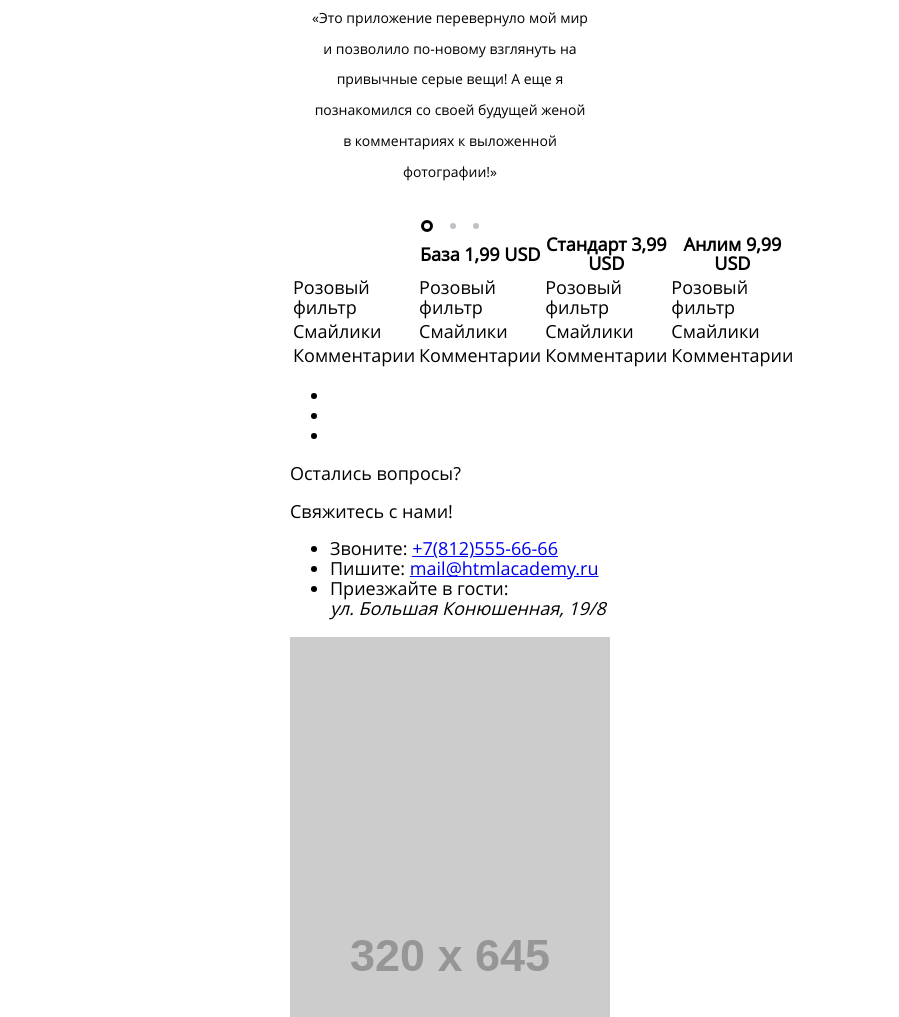
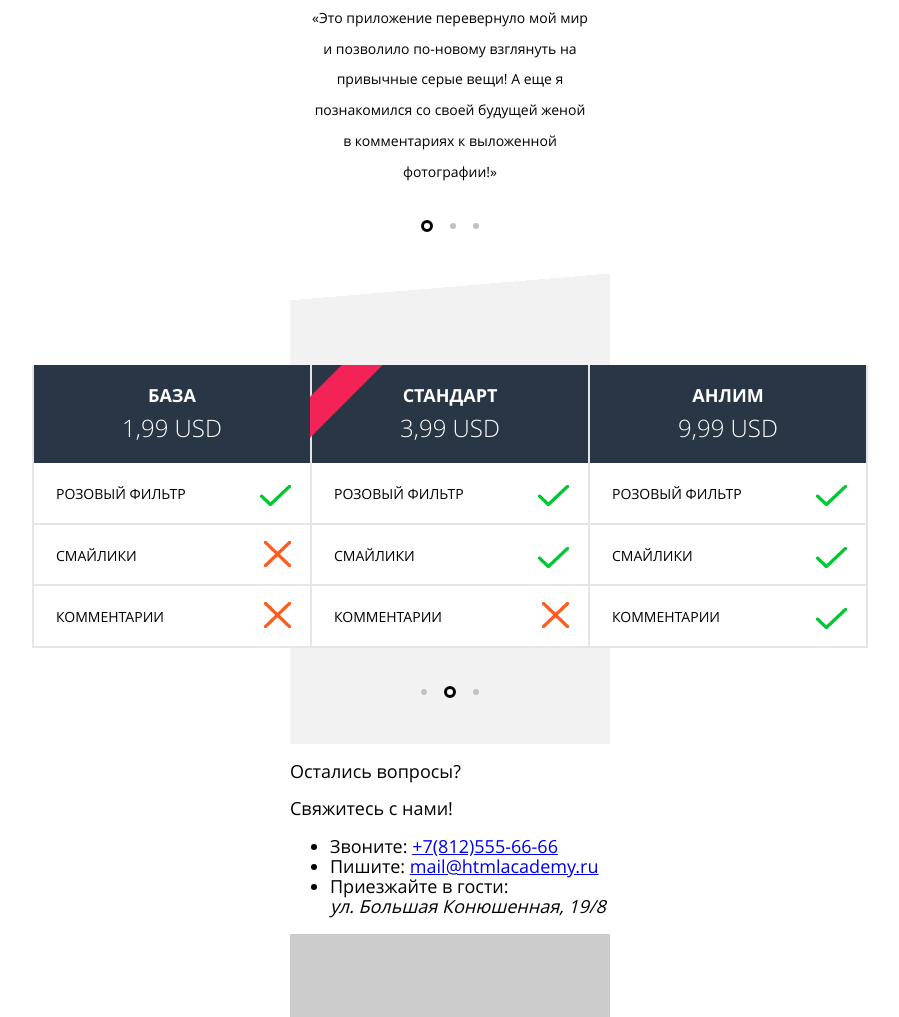
Before and after one commit to Sanych1313/pink, a website: page source/index.html in a window 1280 px wide. Shown: the part 2096-3113 px from the top of the page, without its empty margins (190-1089 px from the left). Drawn offline with Linux system fonts and the light colour scheme; placeholder pictures from the web are drawn by us.

Commit message:
блок

```diff
--- a/source/index.html
+++ b/source/index.html
@@ -120,38 +120,38 @@
     <table class="price__table price-table">
       <tr class="price-table__row">
         <th class="price-table--hidden"></th>
-        <th class="price-table__title">База <span>1,99 USD</span></th>
-        <th class="price-table__title price-table__title--hit">Стандарт <span>3,99 USD</span></th>
-        <th class="price-table__title">Анлим <span>9,99 USD</span></th>
+        <th class="price-table__title"><span>База</span><span class="price-table__price">1,99 USD</span></th>
+        <th class="price-table__title price-table__title--hit"><span>Стандарт</span><span class="price-table__price">3,99 USD</span></th>
+        <th class="price-table__title"><span>Анлим</span><span class="price-table__price">9,99 USD</span></th>
       </tr>
 
       <tbody class="price-table__main">
         <tr class="price-table__row">
           <td class="price-table__data price-table__data--mobile-hidden">Розовый фильтр</td>
-          <td class="price-table__data"><span class="price-table__data--hidden">Розовый фильтр</span></td>
-          <td class="price-table__data"><span class="price-table__data--hidden">Розовый фильтр</span></td>
-          <td class="price-table__data"><span class="price-table__data--hidden">Розовый фильтр</span></td>
+          <td class="price-table__data price-table__data--yes"><span class="price-table__data--hidden">Розовый фильтр</span></td>
+          <td class="price-table__data price-table__data--yes"><span class="price-table__data--hidden">Розовый фильтр</span></td>
+          <td class="price-table__data price-table__data--yes"><span class="price-table__data--hidden">Розовый фильтр</span></td>
         </tr>
 
         <tr class="price-table__row">
           <td class="price-table__data price-table__data--mobile-hidden">Смайлики</td>
-          <td class="price-table__data"><span class="price-table__data--hidden">Смайлики</span></td>
-          <td class="price-table__data"><span class="price-table__data--hidden">Смайлики</span></td>
-          <td class="price-table__data"><span class="price-table__data--hidden">Смайлики</span></td>
+          <td class="price-table__data price-table__data--no"><span class="price-table__data--hidden">Смайлики</span></td>
+          <td class="price-table__data price-table__data--yes"><span class="price-table__data--hidden">Смайлики</span></td>
+          <td class="price-table__data price-table__data--yes"><span class="price-table__data--hidden">Смайлики</span></td>
         </tr>
 
         <tr class="price-table__row">
           <td class="price-table__data price-table__data--mobile-hidden">Комментарии</td>
-          <td class="price-table__data"><span class="price-table__data--hidden">Комментарии</span></td>
-          <td class="price-table__data"><span class="price-table__data--hidden">Комментарии</span></td>
-          <td class="price-table__data"><span class="price-table__data--hidden">Комментарии</span></td>
+          <td class="price-table__data price-table__data--no"><span class="price-table__data--hidden">Комментарии</span></td>
+          <td class="price-table__data price-table__data--no"><span class="price-table__data--hidden">Комментарии</span></td>
+          <td class="price-table__data price-table__data--yes"><span class="price-table__data--hidden">Комментарии</span></td>
         </tr>
       </tbody><!--/price-table__main-->
     </table><!--/price__table-->
 
     <ul class="price__pagination">
       <li class="price__pagination-item"></li>
-      <li class="price__pagination-item"></li>
+      <li class="price__pagination-item price__pagination-item--active"></li>
       <li class="price__pagination-item"></li>
     </ul>
   </div><!--/price-->
--- /dev/null
+++ b/source/sass/blocks/price.scss
@@ -0,0 +1,151 @@
+.price {
+  position: relative;
+
+  width: 320px;
+  margin: 0 auto;
+  padding-top: 412px;
+  padding-bottom: 46px;
+
+  background: linear-gradient(-184.8deg, #ffffff 5.3%, #f2f2f2 0%);
+}
+
+.price__table {
+  position: absolute;
+  top: 91px;
+  left: -258px;
+
+  width: 836px;
+
+  border-collapse: collapse;
+}
+
+.price-table--hidden,
+.price-table__data--mobile-hidden {
+  display: none;
+}
+
+.price-table__data {
+  background-color: $white;
+  border: 2px solid #e5e5e5;
+}
+
+th {
+  background-color: $darkBlue;
+  border-left: 2px solid #e5e5e5;
+  border-right: 2px solid #e5e5e5;
+}
+
+.price-table__title {
+  padding: 21px 0;
+  font-family: "OpenSansBold", Arial, sans-serif;
+  font-size: 1.8rem;
+  color: $white;
+  text-transform: uppercase;
+
+  span {
+    display: block;
+  }
+
+  span:first-child {
+    margin-bottom: 10px;
+  }
+}
+
+.price-table__title--hit {
+  position: relative;
+
+  &::before {
+    content: "";
+    position: absolute;
+    top: 0;
+    left: -2px;
+
+    width: 74px;
+    height: 73px;
+
+    background-image: url(../img/price-hit.png);
+    background-repeat: no-repeat;
+  }
+}
+
+
+
+.price-table__price {
+  font-family: "OpenSansLight", Arial, sans-serif;
+  font-weight: 100;
+  font-size: 2.4rem;
+}
+
+.price-table__data {
+  position: relative;
+
+  padding: 20px 0;
+  padding-left: 22px;
+
+  span {
+    font-size: 1.4rem;
+    text-transform: uppercase;
+  }
+
+  &::after{
+    content: "";
+    position: absolute;
+    right: 19px;
+  }
+}
+
+.price-table__data--yes::after {
+  top: 22px;
+
+  width: 31px;
+  height: 21px;
+
+  background-image: url(../img/price-yes.png);
+  background-repeat: no-repeat;
+}
+
+.price-table__data--no::after {
+  top: 16px;
+
+  width: 27px;
+  height: 26px;
+
+  background-image: url(../img/price-no.png);
+  background-repeat: no-repeat;
+}
+
+.price-table__row:first-child .price-table__data {
+  border-top: none;
+}
+
+.price__pagination {
+  display: flex;
+  justify-content: center;
+  align-items: center;
+  margin: 0;
+  padding: 0;
+  list-style: none;
+}
+
+.price__pagination-item {
+  width: 6px;
+  height: 6px;
+
+  background-color: #bec2c7;
+  border-radius: 50%;
+
+  cursor: pointer;
+
+  &:nth-child(2) {
+    margin: 0 17px;
+  }
+}
+
+.price__pagination-item--active {
+  width: 12px;
+  height: 12px;
+
+  background-color: #ffffff;
+  border: 3px solid #000000;
+
+}
--- a/source/sass/blocks/review.scss
+++ b/source/sass/blocks/review.scss
@@ -43,7 +43,7 @@
   display: flex;
   justify-content: center;
   align-items: center;
-  margin: 0 auto;
+  margin: 0 auto 42px;
   padding: 0;
   width: 320px;
 
--- a/source/sass/style.scss
+++ b/source/sass/style.scss
@@ -4,6 +4,7 @@
 @import "blocks/info.scss";
 @import "blocks/diagram.scss";
 @import "blocks/review.scss";
+@import "blocks/price.scss";
 
 *,
 *::before,
```
Also changed, not shown: source/css/style.css, source/img/price-hit.png (added), source/img/price-no.png (added), source/img/price-yes.png (added), 1 other file.
